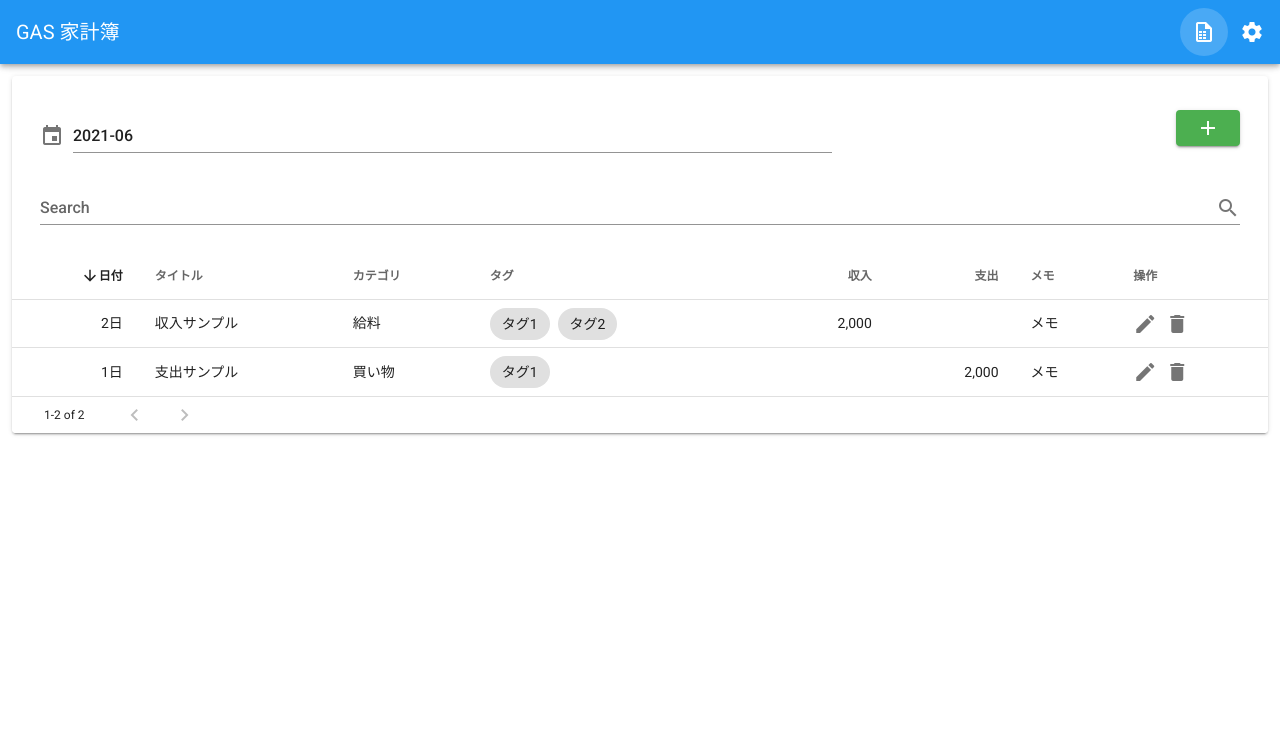
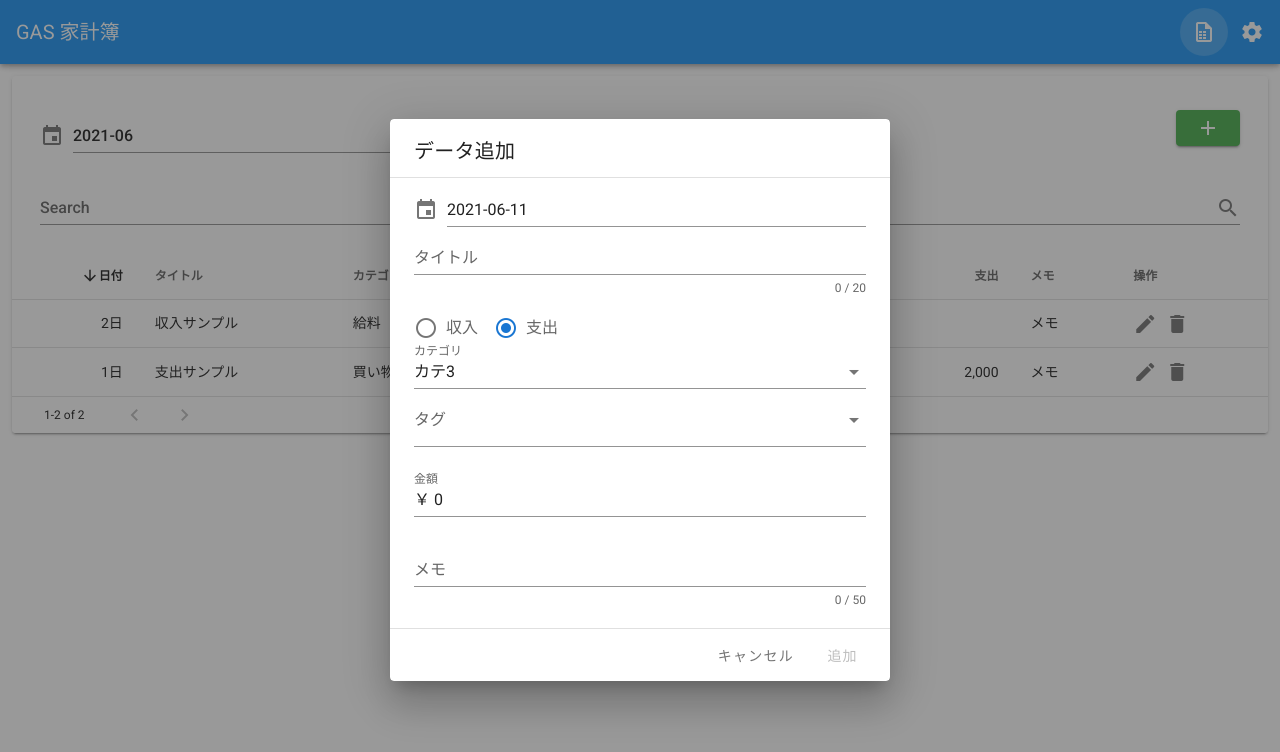
Before and after one commit to RyosukeOguni/gas_household, a Vue app: page /#/ in a window 1280 px wide. Both pictures are taken after a click on the button 1208 px from the left and 128 px from the top of the page. Shown: the top 752 px of the page. Built offline with nearby package versions, Linux system fonts and the light colour scheme.

Commit message:
[update]編集モーダルの挿入

```diff
--- /dev/null
+++ b/src/components/ItemDialog.vue
@@ -0,0 +1,247 @@
+<template>
+  <!-- データ追加／編集ダイアログ -->
+  <v-dialog v-model="show" scrollable persistent max-width="500px" eager>
+    <v-card>
+      <v-card-title>{{ titleText }}</v-card-title>
+      <v-divider />
+      <v-card-text>
+        <v-form ref="form" v-model="valid">
+          <!-- 日付選択 -->
+          <v-menu
+            ref="menu"
+            v-model="menu"
+            :close-on-content-click="false"
+            :return-value.sync="date"
+            transition="scale-transition"
+            offset-y
+            max-width="290px"
+            min-width="290px"
+          >
+            <template v-slot:activator="{ on }">
+              <v-text-field
+                v-model="date"
+                prepend-icon="mdi-calendar"
+                readonly
+                v-on="on"
+                hide-details
+              />
+            </template>
+            <v-date-picker
+              v-model="date"
+              color="green"
+              locale="ja-jp"
+              :day-format="(date) => new Date(date).getDate()"
+              no-title
+              scrollable
+            >
+              <v-spacer />
+              <v-btn text color="grey" @click="menu = false">キャンセル</v-btn>
+              <v-btn text color="primary" @click="$refs.menu.save(date)"
+                >選択</v-btn
+              >
+            </v-date-picker>
+          </v-menu>
+          <!-- タイトル -->
+          <v-text-field
+            label="タイトル"
+            v-model.trim="title"
+            :counter="20"
+            :rules="titleRules"
+          />
+          <!-- 収支 -->
+          <v-radio-group
+            row
+            v-model="inout"
+            hide-details
+            @change="onChangeInout"
+          >
+            <v-radio label="収入" value="income" />
+            <v-radio label="支出" value="outgo" />
+          </v-radio-group>
+          <!-- カテゴリ -->
+          <v-select
+            label="カテゴリ"
+            v-model="category"
+            :items="categoryItems"
+            hide-details
+          />
+          <!-- タグ -->
+          <v-select
+            label="タグ"
+            v-model="tags"
+            :items="tagItems"
+            multiple
+            chips
+            :rules="[tagRule]"
+          />
+          <!-- 金額 -->
+          <v-text-field
+            label="金額"
+            v-model.number="amount"
+            prefix="￥"
+            pattern="[0-9]*"
+            :rules="amountRules"
+          />
+          <!-- メモ -->
+          <v-text-field
+            label="メモ"
+            v-model="memo"
+            :counter="50"
+            :rules="[memoRule]"
+          />
+        </v-form>
+      </v-card-text>
+      <v-divider />
+      <v-card-actions>
+        <v-spacer />
+        <v-btn
+          color="grey darken-1"
+          text
+          :disabled="loading"
+          @click="onClickClose"
+        >
+          キャンセル
+        </v-btn>
+        <v-btn
+          color="blue darken-1"
+          text
+          :disabled="!valid"
+          :loading="loading"
+          @click="onClickAction"
+        >
+          {{ actionText }}
+        </v-btn>
+      </v-card-actions>
+    </v-card>
+  </v-dialog>
+</template>
+
+<script>
+export default {
+  name: 'ItemDialog',
+
+  data() {
+    return {
+      /** ダイアログの表示状態 */
+      show: false,
+      /** 入力したデータが有効かどうか */
+      valid: false,
+      /** 日付選択メニューの表示状態 */
+      menu: false,
+      /** ローディング状態 */
+      loading: false,
+
+      /** 操作タイプ 'add' or 'edit' */
+      actionType: 'add',
+      /** id */
+      id: '',
+      /** 日付 */
+      date: '',
+      /** タイトル */
+      title: '',
+      /** 収支 'income' or 'outgo' */
+      inout: '',
+      /** カテゴリ */
+      category: '',
+      /** タグ */
+      tags: [],
+      /** 金額 */
+      amount: 0,
+      /** メモ */
+      memo: '',
+
+      /** 収支カテゴリ一覧 */
+      incomeItems: ['カテ1', 'カテ2'],
+      outgoItems: ['カテ3', 'カテ4'],
+      /** 選択カテゴリ一覧 */
+      categoryItems: [],
+      /** タグリスト */
+      tagItems: ['タグ1', 'タグ2'],
+      /** 編集前の年月（編集時に使う） */
+      beforeYM: '',
+
+      /** バリデーションルール */
+      titleRules: [
+        (v) => v.trim().length > 0 || 'タイトルは必須です',
+        (v) => v.length <= 20 || '20文字以内で入力してください',
+      ],
+      tagRule: (v) => v.length <= 5 || 'タグは5種類以内で選択してください',
+      amountRules: [
+        (v) => v >= 0 || '金額は0以上で入力してください',
+        (v) => Number.isInteger(v) || '整数で入力してください',
+      ],
+      memoRule: (v) => v.length <= 50 || 'メモは50文字以内で入力してください',
+    }
+  },
+
+  computed: {
+    /** ダイアログのタイトル */
+    titleText() {
+      return this.actionType === 'add' ? 'データ追加' : 'データ編集'
+    },
+    /** ダイアログのアクション */
+    actionText() {
+      return this.actionType === 'add' ? '追加' : '更新'
+    },
+  },
+
+  methods: {
+    /**
+     * ダイアログを表示します。
+     * このメソッドは親から呼び出されます。
+     */
+    open(actionType, item) {
+      this.show = true
+      this.actionType = actionType
+      this.resetForm(item)
+
+      if (actionType === 'edit') {
+        this.beforeYM = item.date.slice(0, 7)
+      }
+    },
+    /** キャンセルがクリックされたとき */
+    onClickClose() {
+      this.show = false
+    },
+    /** 追加／更新がクリックされたとき */
+    onClickAction() {
+      // あとで実装
+    },
+    /** 収支が切り替わったとき */
+    onChangeInout() {
+      if (this.inout === 'income') {
+        this.categoryItems = this.incomeItems
+      } else {
+        this.categoryItems = this.outgoItems
+      }
+      this.category = this.categoryItems[0]
+    },
+    /** フォームの内容を初期化します */
+    resetForm(item = {}) {
+      const today = new Date()
+      const year = today.getFullYear()
+      const month = ('0' + (today.getMonth() + 1)).slice(-2)
+      const date = ('0' + today.getDate()).slice(-2)
+
+      this.id = item.id || ''
+      this.date = item.date || `${year}-${month}-${date}`
+      this.title = item.title || ''
+      this.inout = item.income != null ? 'income' : 'outgo'
+
+      if (this.inout === 'income') {
+        this.categoryItems = this.incomeItems
+        this.amount = item.income || 0
+      } else {
+        this.categoryItems = this.outgoItems
+        this.amount = item.outgo || 0
+      }
+
+      this.category = item.category || this.categoryItems[0]
+      this.tags = item.tags ? item.tags.split(',') : []
+      this.memo = item.memo || ''
+
+      this.$refs.form.resetValidation()
+    },
+  },
+}
+</script>
--- a/src/views/Home.vue
+++ b/src/views/Home.vue
@@ -33,14 +33,16 @@
             >
               <v-spacer />
               <v-btn text color="grey" @click="menu = false">キャンセル</v-btn>
-              <v-btn text color="primary" @click="$refs.menu.save(yearMonth)">選択</v-btn>
+              <v-btn text color="primary" @click="$refs.menu.save(yearMonth)"
+                >選択</v-btn
+              >
             </v-date-picker>
           </v-menu>
         </v-col>
         <v-spacer />
         <!-- 追加ボタン -->
         <v-col class="text-right" cols="4">
-          <v-btn dark color="green">
+          <v-btn dark color="green" @click="onClickAdd">
             <v-icon>mdi-plus</v-icon>
           </v-btn>
         </v-col>
@@ -79,7 +81,11 @@
         <!-- タグ列 -->
         <template #[`item.tags`]="{ item }">
           <div v-if="item.tags">
-            <v-chip class="mr-2" v-for="(tag, i) in item.tags.split(',')" :key="i">
+            <v-chip
+              class="mr-2"
+              v-for="(tag, i) in item.tags.split(',')"
+              :key="i"
+            >
               {{ tag }}
             </v-chip>
           </div>
@@ -93,19 +99,25 @@
           {{ separate(item.outgo) }}
         </template>
         <!-- 操作列 -->
-        <template v-slot:item.actions="{}">
-          <v-icon class="mr-2">mdi-pencil</v-icon>
+        <template v-slot:item.actions="{ item }">
+          <v-icon class="mr-2" @click="onClickEdit(item)">mdi-pencil</v-icon>
           <v-icon>mdi-delete</v-icon>
         </template>
       </v-data-table>
     </v-card>
+    <!-- 追加／編集ダイアログ -->
+    <ItemDialog ref="itemDialog" />
   </div>
 </template>
 
 <script>
+import ItemDialog from '../components/ItemDialog.vue'
+
 export default {
   name: 'Home',
-
+  components: {
+    ItemDialog,
+  },
   data() {
     const today = new Date()
     const year = today.getFullYear()
@@ -151,20 +163,55 @@ export default {
     /** テーブルのヘッダー設定 */
     tableHeaders() {
       return [
-        { text: '日付', value: 'date', align: 'end' },
-        { text: 'タイトル', value: 'title', sortable: false },
-        { text: 'カテゴリ', value: 'category', sortable: false },
-        { text: 'タグ', value: 'tags', sortable: false },
-        { text: '収入', value: 'income', align: 'end' },
-        { text: '支出', value: 'outgo', align: 'end' },
-        { text: 'メモ', value: 'memo', sortable: false },
-        { text: '操作', value: 'actions', sortable: false },
+        {
+          text: '日付',
+          value: 'date',
+          align: 'end',
+        },
+        {
+          text: 'タイトル',
+          value: 'title',
+          sortable: false,
+        },
+        {
+          text: 'カテゴリ',
+          value: 'category',
+          sortable: false,
+        },
+        {
+          text: 'タグ',
+          value: 'tags',
+          sortable: false,
+        },
+        {
+          text: '収入',
+          value: 'income',
+          align: 'end',
+        },
+        {
+          text: '支出',
+          value: 'outgo',
+          align: 'end',
+        },
+        {
+          text: 'メモ',
+          value: 'memo',
+          sortable: false,
+        },
+        {
+          text: '操作',
+          value: 'actions',
+          sortable: false,
+        },
       ]
     },
 
     /** テーブルのフッター設定 */
     footerProps() {
-      return { itemsPerPageText: '', itemsPerPageOptions: [] }
+      return {
+        itemsPerPageText: '',
+        itemsPerPageOptions: [],
+      }
     },
   },
 
@@ -174,7 +221,17 @@ export default {
      * 受け取った数が null のときは null を返します。
      */
     separate(num) {
-      return num !== null ? num.toString().replace(/(\d)(?=(\d{3})+$)/g, '$1,') : null
+      return num !== null
+        ? num.toString().replace(/(\d)(?=(\d{3})+$)/g, '$1,')
+        : null
+    },
+    /** 追加ボタンがクリックされたとき */
+    onClickAdd() {
+      this.$refs.itemDialog.open('add')
+    },
+    /** 編集ボタンがクリックされたとき */
+    onClickEdit(item) {
+      this.$refs.itemDialog.open('edit', item)
     },
   },
 }
```
Also changed, not shown: src/components/HelloWorld.vue (+9 -2 lines), .eslintrc.js, .prettierrc.js.
